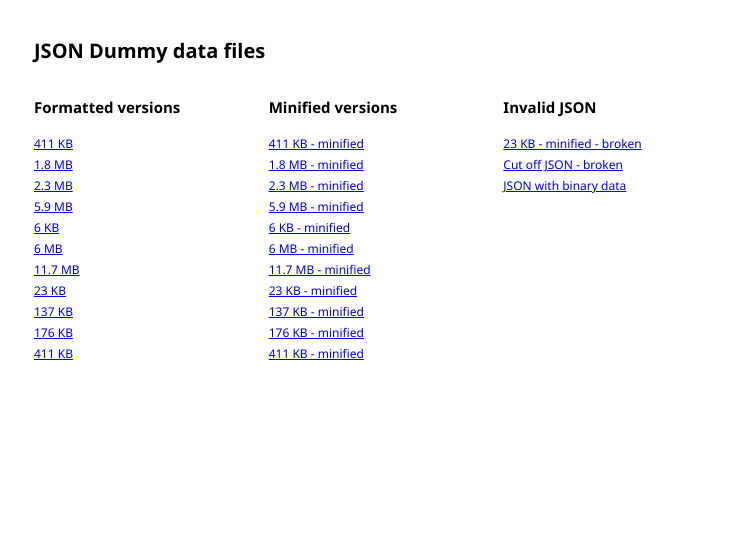
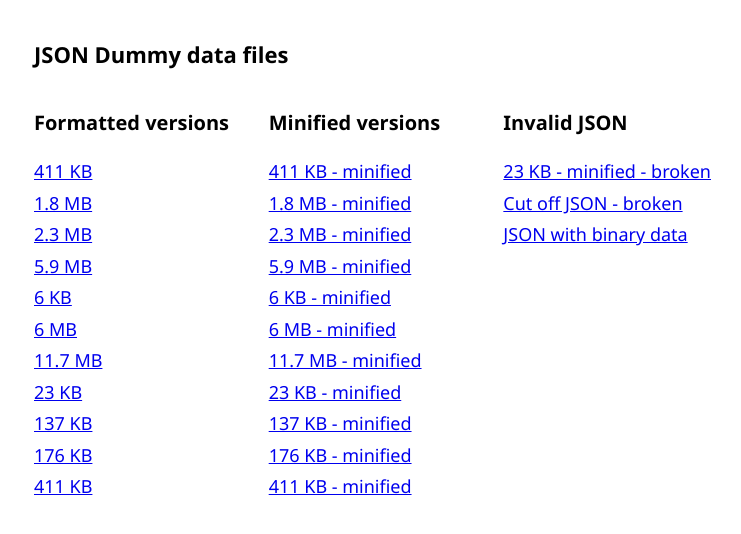
Before and after one commit to codepo8/json-dummy-data, a plain HTML site: page index.html in a window 1280 px wide. Shown: the whole page, without its empty margins (264-1005 px from the left). Drawn offline with Linux system fonts and the light colour scheme.

Commit message:
Font size fixes

```diff
--- a/index.html
+++ b/index.html
@@ -26,13 +26,13 @@
             flex: 1;
         }
         h1 {
+            font-size: 1.1em;
+        }
+        h2 {
             font-size: 1em;
         }
-        h2 {
-            font-size: 0.75em;
-        }
         ul {
-            font-size: .6em;
+            font-size: .9em;
             list-style: none;
             margin: 0;
             padding: 0;
```
